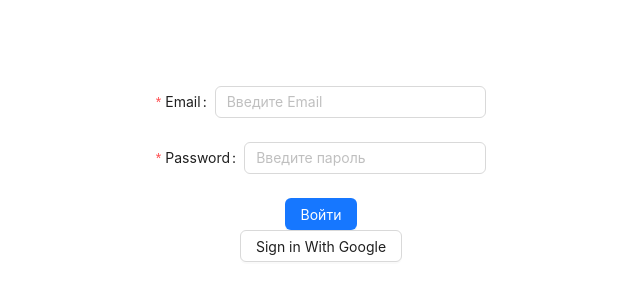
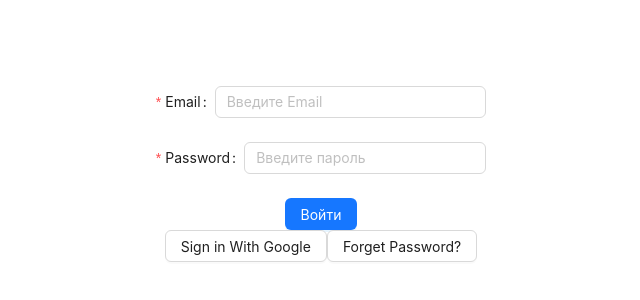
Before and after one commit to roflmorries/FinTrack-App, a React (Vite) app in the folder fin-track-app/: page /login in a window 1280 px wide. Shown: the part 226-526 px from the top of the page, without its empty margins (319-959 px from the left). Built offline with nearby package versions, Linux system fonts and the light colour scheme; no server answers.

Commit message:
update login form

```diff
--- a/fin-track-app/src/features/auth/ui/LoginForm.tsx
+++ b/fin-track-app/src/features/auth/ui/LoginForm.tsx
@@ -4,6 +4,7 @@ import { useAppDispatch, useAppSelector } from "../../../shared/lib/hooks/redux/
 import { loginUser } from "../../../entities/user/model/userThunks";
 import { useNavigate } from "react-router-dom";
 import { useEffect } from "react";
+import ResetPasswordPage from "../../../pages/ResetPasswordPage/ResetPasswordPage";
 
 type Props = {}
 
@@ -57,6 +58,7 @@ export default function LoginForm({}: Props) {
       <Button type="primary" htmlType="submit">Войти</Button>
     </Form>
     <GoogleLoginButton/>
+    <Button onClick={() => navigate('/reset-password')}>Forget Password?</Button>
     </>
   )
 }
```
